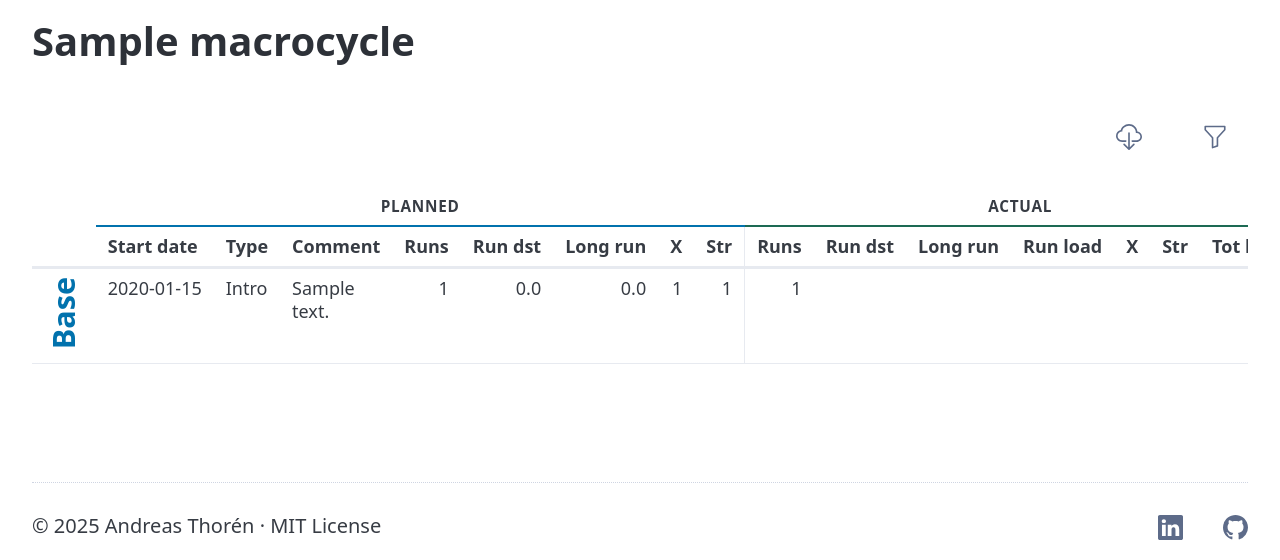
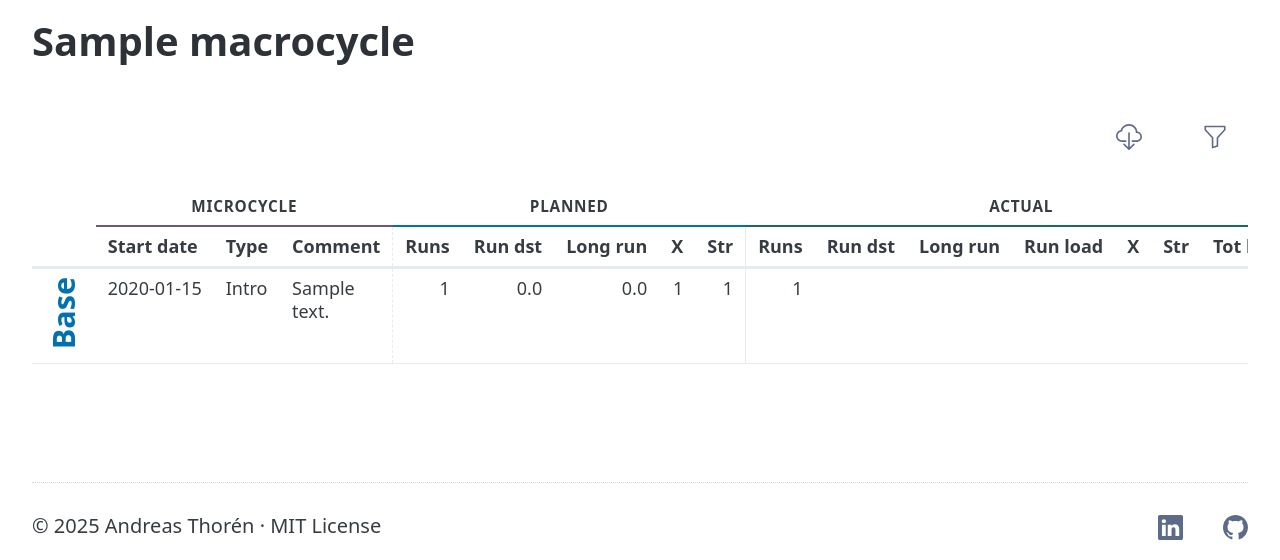
Before and after one commit to andreas-thoren/phase-runner, a Django app: a page that uses workouts/templates/workouts/macrocycle_summary.html in a window 1280 px wide. Shown: the part 240-800 px from the top of the page. Run offline with Django 5.2, Linux system fonts and the light colour scheme; a user stored in the database is signed in; tables that the repository leaves empty hold one stand-in row (values such as "Sample post"); data that the repository does not hold is empty; style sheets or scripts are compiled from the project's sources.

Commit message:
Split summary header into Microcycle / Planned / Actual groups
The top header row gains a third group, "Microcycle", covering the
descriptive columns (Start date, Type, Comment) that aren't part of
planned or actual values. Planned colspan shrinks to the quantitative
columns only. Each group carries its own accent line — dusty plum
under Microcycle, blue under Planned, green under Actual — and a
dashed divider now separates Microcycle's last column from the
Planned block, mirroring the existing Planned/Actual divider.

Co-Authored-By: Claude Opus 4.7 (1M context) <noreply@anthropic.com>

```diff
--- a/workouts/assets/scss/workouts.scss
+++ b/workouts/assets/scss/workouts.scss
@@ -197,6 +197,7 @@
   tbody td { vertical-align: top; }
 }
 
+.summary-table .th-group-info,
 .summary-table .th-group-planned,
 .summary-table .th-group-actual {
   font-size: 0.85em;
@@ -204,13 +205,20 @@
   letter-spacing: 0.05em;
   border-bottom: 2px solid var(--pico-primary);
 }
+.summary-table .th-group-info {
+  text-align: center;
+  border-bottom-color: #6b5b7b;
+}
 .summary-table .th-group-planned { text-align: center; }
 .summary-table .th-group-actual { text-align: center; border-bottom-color: var(--pico-ins-color, #388e3c); }
 
-// Vertical divider between planned and actual sections
+// Vertical divider between info/planned/actual sections
 .summary-table .actual-start,
 .summary-table .zone-planned + .zone-actual {
   border-left: 1px solid var(--pico-muted-border-color, #999);
+}
+.summary-table .planned-start {
+  border-left: 1px dashed var(--pico-muted-border-color, #999);
 }
 
 .summary-table .meso-group-start td {
--- a/workouts/static/workouts/css/workouts.css
+++ b/workouts/static/workouts/css/workouts.css
@@ -180,12 +180,18 @@
   vertical-align: top;
 }
 
+.summary-table .th-group-info,
 .summary-table .th-group-planned,
 .summary-table .th-group-actual {
   font-size: 0.85em;
   text-transform: uppercase;
   letter-spacing: 0.05em;
   border-bottom: 2px solid var(--pico-primary);
+}
+
+.summary-table .th-group-info {
+  text-align: center;
+  border-bottom-color: #6b5b7b;
 }
 
 .summary-table .th-group-planned {
@@ -200,6 +206,10 @@
 .summary-table .actual-start,
 .summary-table .zone-planned + .zone-actual {
   border-left: 1px solid var(--pico-muted-border-color, #999);
+}
+
+.summary-table .planned-start {
+  border-left: 1px dashed var(--pico-muted-border-color, #999);
 }
 
 .summary-table .meso-group-start td {
--- a/workouts/templates/workouts/macrocycle_summary.html
+++ b/workouts/templates/workouts/macrocycle_summary.html
@@ -63,6 +63,7 @@
         <thead>
           <tr>
             <th rowspan="2"></th>
+            <th class="th-group-info" colspan="{{ info_colspan }}">Microcycle</th>
             <th class="th-group-planned" colspan="{{ planned_colspan }}">Planned</th>
             <th class="th-group-actual" colspan="{{ actual_colspan }}">Actual</th>
           </tr>
@@ -70,7 +71,7 @@
             <th class="text-start">Start date</th>
             <th class="text-start">Type</th>
             {% if "comment" in visible_cols %}<th class="text-start">Comment</th>{% endif %}
-            <th>{{ col_sessions }}</th>
+            <th class="planned-start">{{ col_sessions }}</th>
             <th>{{ col_distance }}</th>
             <th>{{ col_long }}</th>
             {% if "x" in visible_cols %}<th>X</th>{% endif %}
@@ -93,7 +94,7 @@
               <td class="text-start zone-planned" id="micro-{{ row.micro_pk }}" data-href="{{ row.micro_url }}" data-label="Start date" tabindex="0">{{ row.start_date|date:"Y-m-d" }}</td>
               <td class="text-start zone-planned" data-href="{{ row.micro_url }}" data-label="Type">{{ row.micro_type_display }}</td>
               {% if "comment" in visible_cols %}<td class="text-start zone-planned summary-comment" data-href="{{ row.micro_url }}" data-label="Comment" title="{{ row.comment }}"><span>{{ row.comment }}</span></td>{% endif %}
-              <td class="zone-planned" data-href="{{ row.micro_url }}" data-label="{{ col_sessions }}">{% if row.planned_sessions %}{{ row.planned_sessions }}{% endif %}</td>
+              <td class="zone-planned planned-start" data-href="{{ row.micro_url }}" data-label="{{ col_sessions }}">{% if row.planned_sessions %}{{ row.planned_sessions }}{% endif %}</td>
               <td class="zone-planned" data-href="{{ row.micro_url }}" data-label="{{ col_distance }}">{% if row.planned_distance_km %}{{ row.planned_distance_km|floatformat:"-1" }}{% endif %}</td>
               <td class="zone-planned" data-href="{{ row.micro_url }}" data-label="{{ col_long }}">{% if row.planned_long_km %}{{ row.planned_long_km|floatformat:"-1" }}{% endif %}</td>
               {% if "x" in visible_cols %}<td class="zone-planned" data-href="{{ row.micro_url }}" data-label="X">{% if row.planned_cross_sessions %}{{ row.planned_cross_sessions }}{% endif %}</td>{% endif %}
--- a/workouts/views.py
+++ b/workouts/views.py
@@ -1300,9 +1300,8 @@ class MacrocycleSummaryView(LoginRequiredMixin, NoCacheMixin, DetailView):
         params = self.request.GET.copy()
         params.pop("show_filters", None)
 
-        planned_colspan = 5 + sum(
-            1 for k in ("comment", "x", "str") if k in visible_cols
-        )
+        info_colspan = 2 + (1 if "comment" in visible_cols else 0)
+        planned_colspan = 3 + sum(1 for k in ("x", "str") if k in visible_cols)
         actual_colspan = (
             3
             + sum(1 for k in ("x", "str") if k in visible_cols)
@@ -1313,6 +1312,7 @@ class MacrocycleSummaryView(LoginRequiredMixin, NoCacheMixin, DetailView):
         ctx["show_filters"] = "show_filters" in self.request.GET
         ctx["filter_querystring"] = params.urlencode()
         ctx["visible_cols"] = visible_cols
+        ctx["info_colspan"] = info_colspan
         ctx["planned_colspan"] = planned_colspan
         ctx["actual_colspan"] = actual_colspan
         return ctx
```
Also changed, not shown: workouts/tests/test_views.py (+10 -5 lines).
